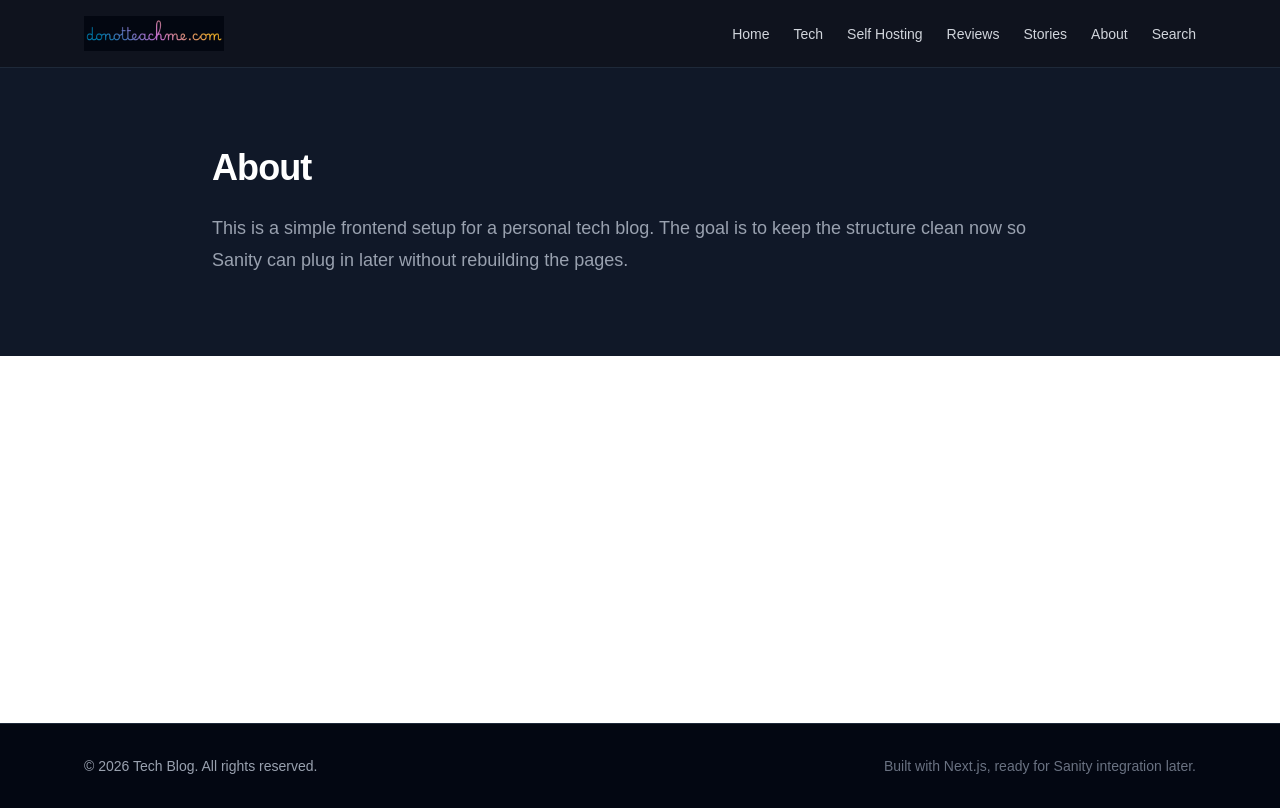
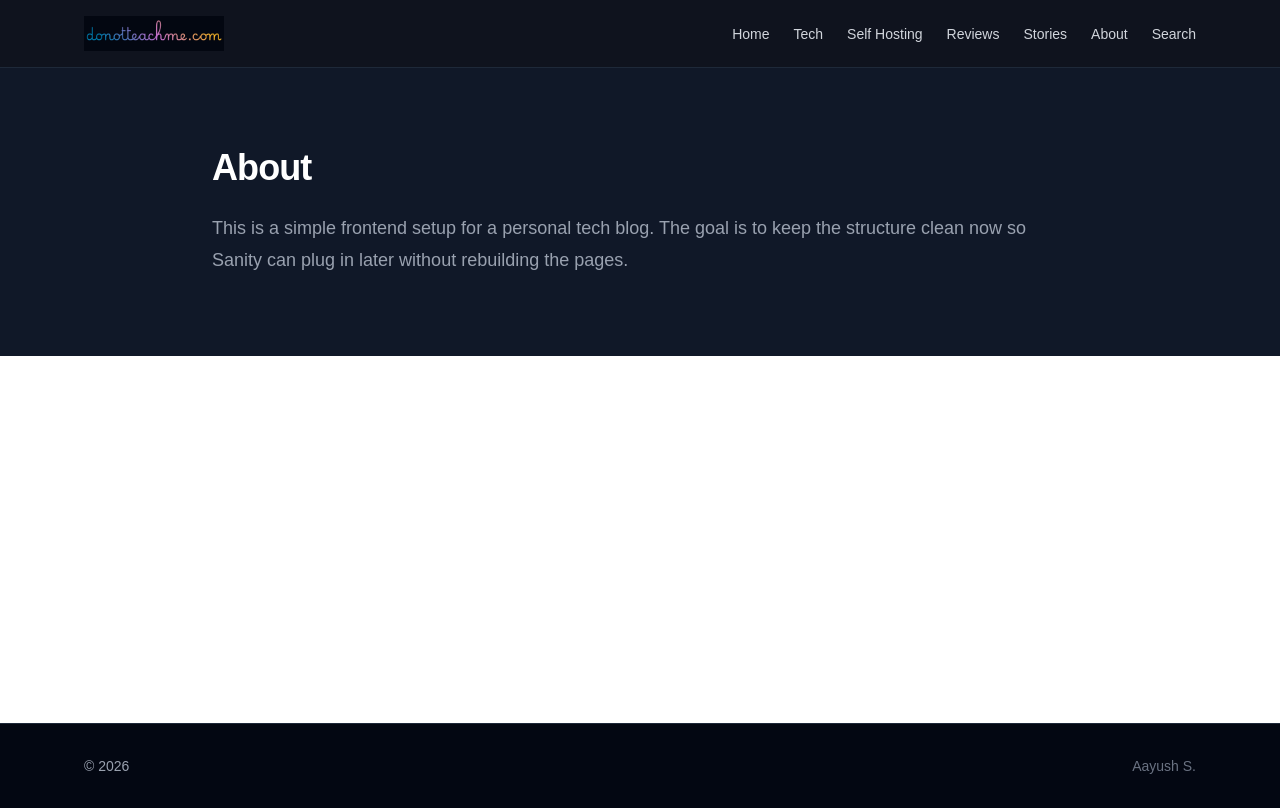
Before and after one commit to scary-two/donotteachme, a Next.js app: page /about in a window 1280 px wide. Built offline with nearby package versions, Linux system fonts and the light colour scheme.

Commit message:
footer update added my portfolio link

```diff
--- a/components/layout/Footer.tsx
+++ b/components/layout/Footer.tsx
@@ -2,9 +2,9 @@ export default function Footer() {
   return (
     <footer className="border-t border-gray-800 bg-gray-950 text-gray-400">
       <div className="mx-auto flex max-w-6xl flex-col gap-2 px-5 py-8 text-sm md:flex-row md:items-center md:justify-between">
-        <p>© 2026 Tech Blog. All rights reserved.</p>
+        <p>© {new Date().getFullYear()}</p>
         <p className="text-gray-500">
-          Built with Next.js, ready for Sanity integration later.
+          <a href="aayush.shrestha.com.np">Aayush S.</a>
         </p>
       </div>
     </footer>
```
